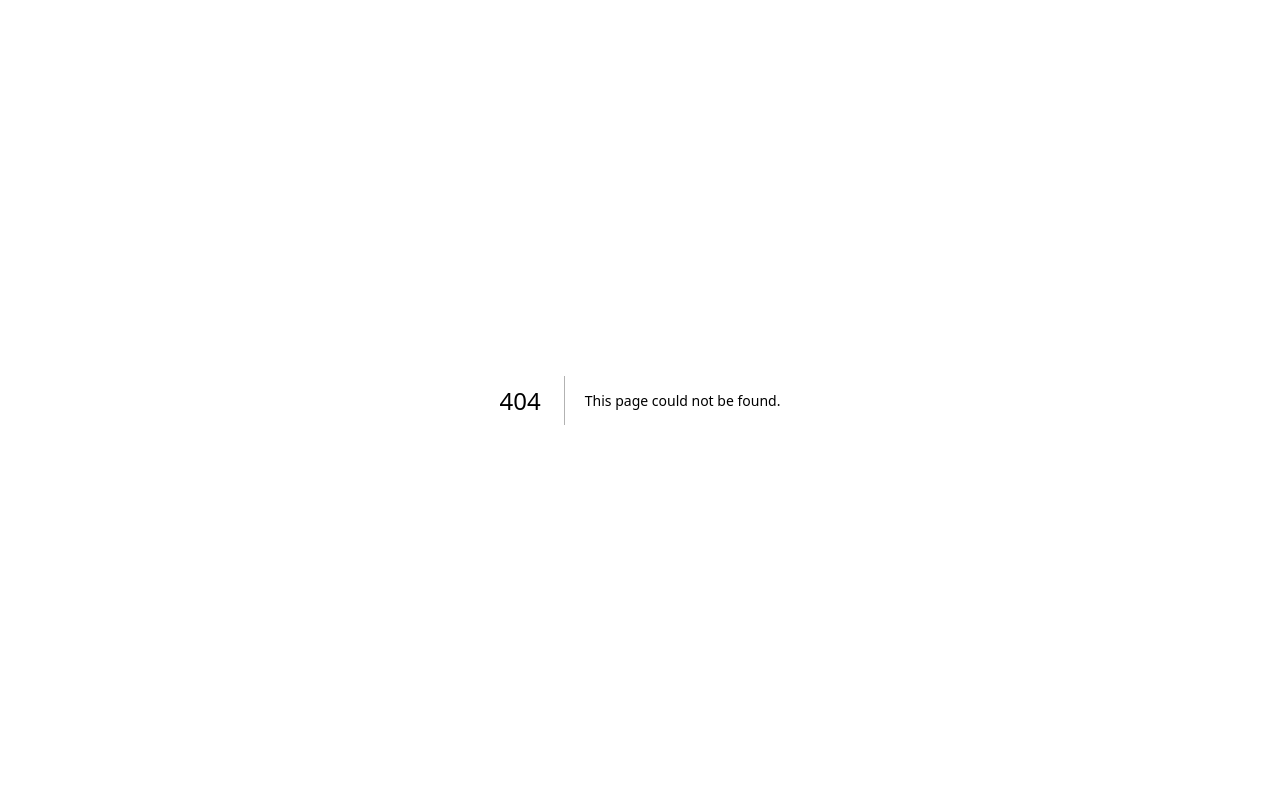
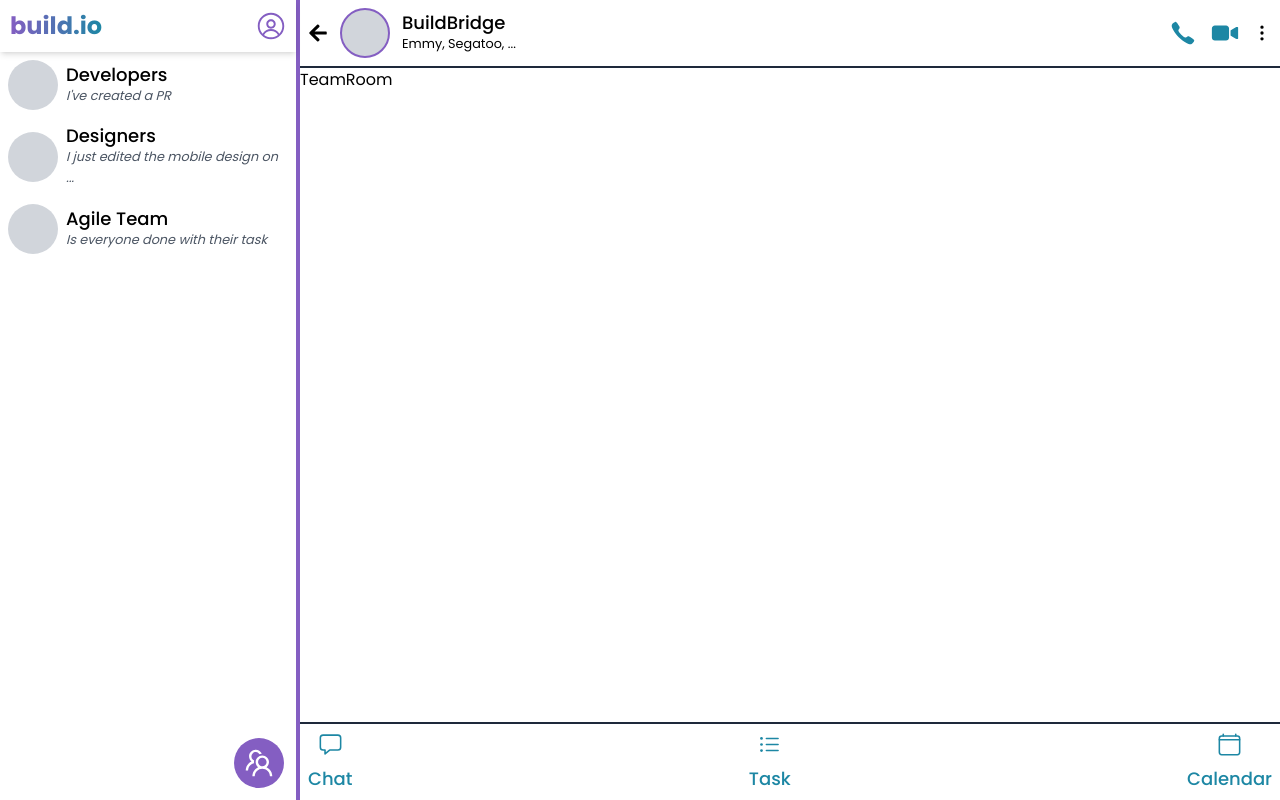
Before and after one commit to Blackbobs/build.io, a Next.js app: page /0/chat in a window 1280 px wide. Before the commit this address had no page. Built offline with nearby package versions, Linux system fonts and the light colour scheme.

Commit message:
still tring to figure everything

```diff
--- /dev/null
+++ b/src/app/[team_id]/chat/page.tsx
@@ -0,0 +1,22 @@
+import {
+    TeamBottomNav,
+    TeamRoom,
+    TeamTopNav,
+  } from "@/components/TeamComponents";
+  export default function page() {
+    return (
+      <>
+        <div className="max-w-full">
+          <div>
+            <TeamTopNav />
+          </div>
+          <div>
+            <TeamRoom />
+          </div>
+          <div className="fixed bottom-0 right-0 z-20 xPadding bg-white width">
+            <TeamBottomNav />
+          </div>
+        </div>
+      </>
+    );
+  }
--- a/src/app/globals.css
+++ b/src/app/globals.css
@@ -45,3 +45,14 @@
   display: flex;
   align-items: center;
 }
+
+.width{
+  width: calc(100% - 300px);
+  /* width: 100%; */
+}
+
+@media screen and (max-width: 767px) {
+  .width{
+    width: 100%;
+  }
+}
--- a/src/app/team/[team_id]/page.tsx
+++ /dev/null
@@ -1,22 +0,0 @@
-import {
-  TeamBottomNav,
-  TeamRoom,
-  TeamTopNav,
-} from "@/components/TeamComponents";
-export default function page() {
-  return (
-    <>
-      <div className="">
-        <div>
-          <TeamTopNav />
-        </div>
-        <div className="flex-1">
-        <TeamRoom />
-        </div>
-        <div className="xPadding">
-          <TeamBottomNav />
-        </div>
-      </div>
-    </>
-  );
-}
--- a/src/components/TeamComponents/AllTeamsDisplay.tsx
+++ b/src/components/TeamComponents/AllTeamsDisplay.tsx
@@ -43,7 +43,7 @@ const AllTeamsDisplay: React.FC = () => {
                 className="flex items-center justify-between gap-2 p-2"
               >
                 <div className="w-[50px] h-[50px] rounded-full object-cover bg-gray-300"></div>
-                <Link href={`/team/${i}`} className="flex-1 leading-5">
+                <Link href={`/${i}/chat`} className="flex-1 leading-5">
                   <p className="font-medium text-[18px]">{team.teamName}</p>
                   <small className="italic text-gray-600">
                     {team.message.length > 35 ? `${team.message.substring(0, 35)}...` : team.message}
--- a/src/components/TeamComponents/TeamBottomNav.tsx
+++ b/src/components/TeamComponents/TeamBottomNav.tsx
@@ -22,7 +22,7 @@ const TeamBottomNav: React.FC = () => {
     },
   ]
   return (
-    <nav className='flex items-center justify-between w-full sticky md:min-w-full bottom-0 gap-3 border-t-2 border-slate-800 p-2'>
+    <nav className='flex items-center justify-between w-full md:min-w-full bottom-0 gap-3 border-t-2 border-slate-800 p-2'>
         {
           navItems.map((item, i) => (
             <div key={i} className='flex flex-col items-center gap-2 text-secondary'>
--- a/src/components/TeamComponents/TeamRoom.tsx
+++ b/src/components/TeamComponents/TeamRoom.tsx
@@ -22,17 +22,13 @@ const TeamRoom = () => {
   if (pathname === "/") return <NewMember />;
   return (
     <>
-      <div className="relative top-0 bottom-0 right-0 w-full">
-        {/* <div>
-          <TeamTopNav />
-        </div> */}
+
+
         <section>
           <h1>TeamRoom</h1>
         </section>
-        {/* <div className="w-full relative">
-          <TeamBottomNav />
-        </div> */}
-      </div>
+
+
     </>
   );
 };
```
Also changed, not shown: src/app/[team_id]/chat/layout.tsx (renamed from src/app/team/[team_id]/layout.tsx).
